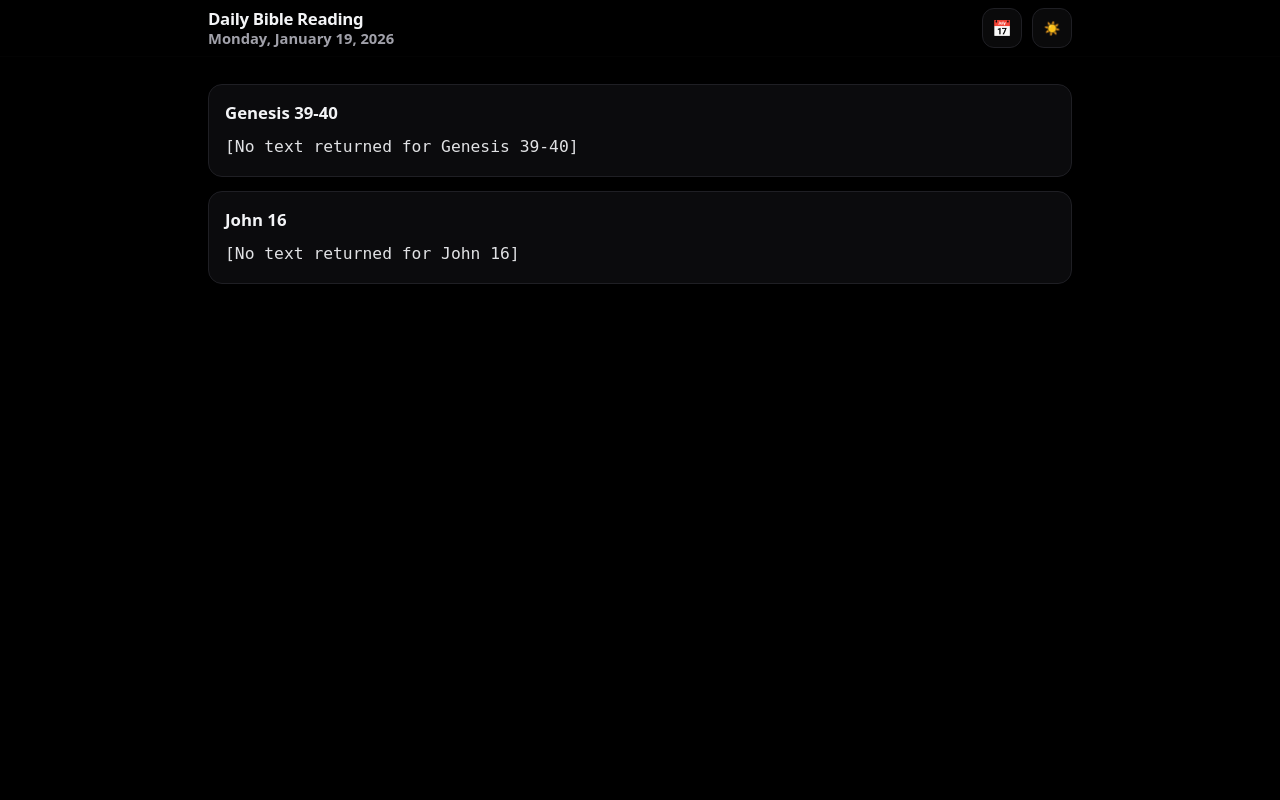
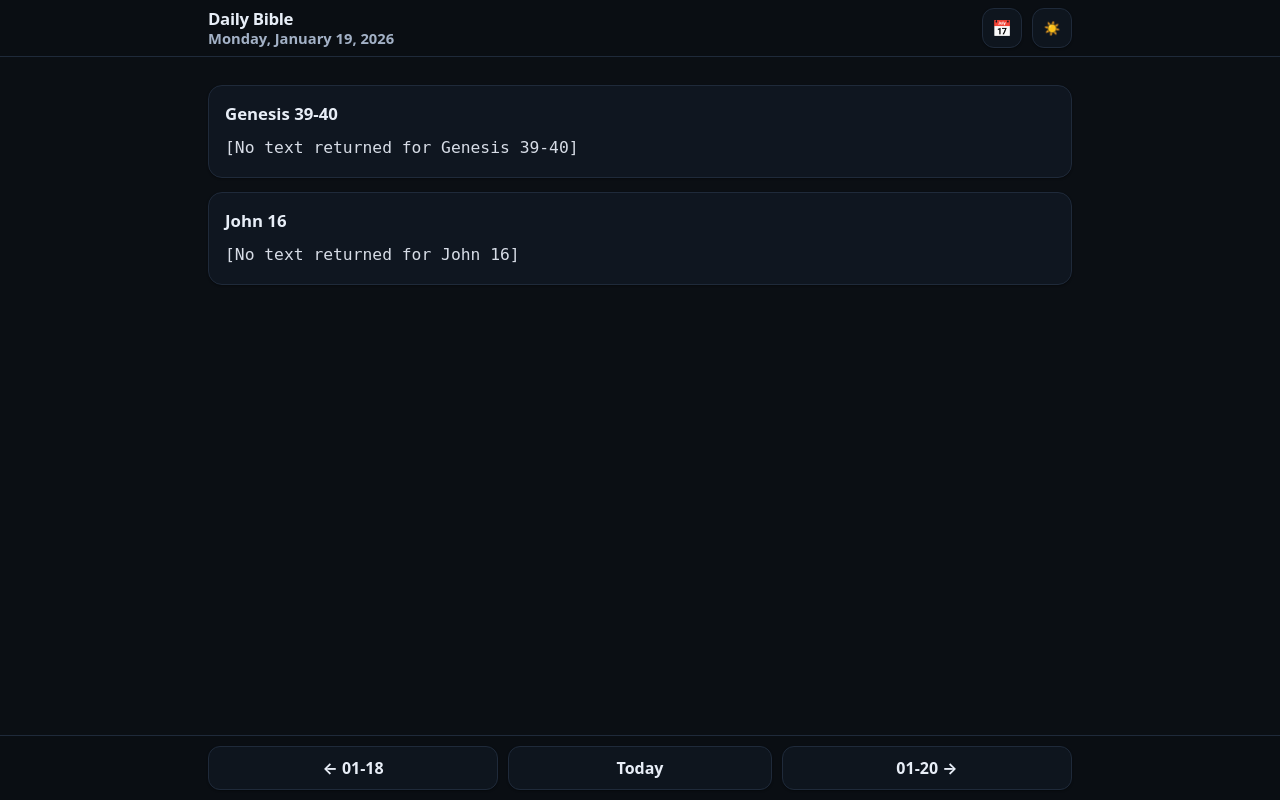
Before and after one commit to SeanSnodgrassPersonal/Daily_Bible_App, a Flask app: page /day/2026-01-19 in a window 1280 px wide. Run offline with Flask 3, Linux system fonts and the light colour scheme; data that the repository does not hold is empty.

Commit message:
Trying this update....

```diff
--- a/app.py
+++ b/app.py
@@ -4,14 +4,12 @@
 import json
 import os
 from dataclasses import dataclass
-from datetime import date, datetime
+from datetime import date, datetime, timedelta
 from pathlib import Path
 from typing import Dict, List, Tuple, Optional
 
-from zoneinfo import ZoneInfo
-
 import requests
-from flask import Flask, render_template, url_for, request, redirect
+from flask import Flask, redirect, render_template, url_for, request
 
 # ----------------------------
 # Config
@@ -173,19 +171,10 @@
 # ----------------------------
 app = Flask(__name__)
 
-# Hardcode "today" to US Central Time (America/Chicago).
-# This avoids off-by-one-day issues when the server runs in UTC.
-CENTRAL_TZ = ZoneInfo("America/Chicago")
-
-
-def central_today() -> date:
-    return datetime.now(CENTRAL_TZ).date()
-
 
 @app.get("/")
 def root():
-    # Always land on Central Time "today".
-    return redirect(url_for("day_view", day=central_today().isoformat()))
+    return redirect(url_for("day_view", day=date.today().isoformat()))
 
 
 @app.get("/day/<day>")
@@ -193,16 +182,24 @@
     try:
         d = datetime.strptime(day, "%Y-%m-%d").date()
     except ValueError:
-        d = central_today()
+        d = date.today()
 
     d = clamp_day(d)
 
-    _, passages = get_passages_for_day(d)
+    plan_day, passages = get_passages_for_day(d)
+
+    prev_day = clamp_day(d - timedelta(days=1))
+    next_day = clamp_day(d + timedelta(days=1))
+    today = clamp_day(date.today())
 
     return render_template(
         "day.html",
         day=d,
+        plan_day=plan_day,
         passages=passages,
+        prev_day=prev_day,
+        next_day=next_day,
+        today=today,
         esv_enabled=bool(os.environ.get(ESV_API_KEY_ENV)),
     )
 
@@ -210,7 +207,7 @@
 @app.get("/calendar")
 def calendar_view():
     ym = request.args.get("ym")
-    today = central_today()
+    today = date.today()
 
     if ym:
         try:
--- a/static/app.css
+++ b/static/app.css
@@ -1,16 +1,15 @@
 /* Shared app styles (mobile-first). Default theme: DARK */
 
-/* Default = DARK (OLED-friendly) */
 :root{
-  --bg:#000000;          /* true black for OLED */
-  --card:#0b0b0d;        /* near-black so cards are visible */
-  --text:#f3f4f6;
-  --muted:#a1a1aa;
-  --border:#1f1f24;
-  --shadow:0 1px 2px rgba(0,0,0,.65);
+  --bg:#0b0f14;
+  --card:#0f1620;
+  --text:#e8eef7;
+  --muted:#a3b1c6;
+  --border:#1f2a3a;
+  --shadow:0 1px 2px rgba(0,0,0,.35);
 
+  --radius: 12px;
   --header-h: 56px;
-  --radius: 12px;
 }
 
 /* Light theme overrides */
@@ -40,8 +39,7 @@
 .container{
   max-width: 900px;
   margin: 0 auto;
-  /* Header is fixed; give content breathing room below it */
-  padding: calc(var(--header-h) + 14px) 18px 14px;
+  padding: 14px 18px;
 }
 
 .btn{
@@ -75,16 +73,14 @@
   margin: 14px 0;
 }
 
+/* Sticky header */
 .app-header{
-  position: fixed;
-  top: 0; left: 0; right: 0;
+  position: sticky;
+  top: 0;
   z-index: 60;
-
-  background: rgba(0, 0, 0, 0.15);
-  -webkit-backdrop-filter: blur(2px) saturate(120%);
-  backdrop-filter: blur(2px) saturate(120%);
-
-  border-bottom: 1px solid rgba(255,255,255,0.01);
+  background: color-mix(in oklab, var(--bg) 88%, transparent);
+  backdrop-filter: blur(10px);
+  border-bottom: 1px solid var(--border);
 }
 
 .header-inner{
@@ -133,6 +129,6 @@
 :target{ scroll-margin-top: calc(var(--header-h) + 12px); }
 
 @media (max-width: 360px){
-  .container{ padding: calc(var(--header-h) + 12px) 14px 12px; }
+  .container{ padding: 12px 14px; }
   .header-inner{ padding: 10px 14px; }
 }
--- a/static/day.css
+++ b/static/day.css
@@ -1,3 +1,13 @@
+:root{
+  --picker-height: 64px;
+  --picker-gap: 12px;
+}
+
+/* Give main content room for the fixed day picker */
+.day-page .container{
+  padding-bottom: calc(var(--picker-height) + var(--picker-gap) + env(safe-area-inset-bottom));
+}
+
 .ref{
   font-weight: 800;
   font-size: 1.05rem;
@@ -12,3 +22,45 @@
   font-size: 1.02rem;
   color: color-mix(in oklab, var(--text) 92%, transparent);
 }
+
+/* Fixed bottom day picker */
+.daypicker-wrap{
+  position: fixed;
+  left: 0;
+  right: 0;
+  bottom: 0;
+  z-index: 50;
+
+  background: color-mix(in oklab, var(--bg) 88%, transparent);
+  backdrop-filter: blur(10px);
+  border-top: 1px solid var(--border);
+  padding-bottom: env(safe-area-inset-bottom);
+}
+
+.daypicker{
+  max-width: 900px;
+  margin: 0 auto;
+  padding: 10px 18px;
+  display: flex;
+  justify-content: space-between;
+  gap: 10px;
+  align-items: center;
+  height: var(--picker-height);
+}
+
+.daypicker .btn{
+  flex: 1;
+  justify-content: center;
+}
+
+.daypicker .btn.today{
+  flex: 0.9;
+  font-weight: 800;
+}
+
+@media (max-width: 360px){
+  .daypicker .btn{
+    padding: 10px 10px;
+    font-size: 0.95rem;
+  }
+}
--- a/templates/base.html
+++ b/templates/base.html
@@ -2,8 +2,18 @@
 <html>
   <head>
     <meta charset="utf-8" />
-    <title>{% block title %}Daily Bible Reading{% endblock %}</title>
+    <title>{% block title %}Daily Bible{% endblock %}</title>
     <meta name="viewport" content="width=device-width, initial-scale=1" />
+
+    <!-- Home Screen / PWA icons -->
+    <link rel="apple-touch-icon" sizes="180x180" href="{{ url_for('static', filename='icons/apple-touch-icon.png') }}" />
+    <link rel="icon" type="image/png" sizes="192x192" href="{{ url_for('static', filename='icons/icon-192.png') }}" />
+    <link rel="manifest" href="{{ url_for('static', filename='manifest.webmanifest') }}" />
+
+    <!-- iOS app-like behavior when added to Home Screen -->
+    <meta name="theme-color" content="#000000" />
+    <meta name="apple-mobile-web-app-capable" content="yes" />
+    <meta name="apple-mobile-web-app-status-bar-style" content="black-translucent" />
     <link rel="stylesheet" href="{{ url_for('static', filename='app.css') }}" />
     {% block head %}{% endblock %}
   </head>
@@ -12,7 +22,7 @@
     <header class="app-header">
       <div class="header-inner">
         <div class="brand">
-          <a href="{{ url_for('root') }}">Daily Bible Reading</a>
+          <a href="{{ url_for('day_view', day=today.isoformat()) }}">Daily Bible</a>
           {% block header_subtitle %}{% endblock %}
         </div>
 
--- a/templates/calendar.html
+++ b/templates/calendar.html
@@ -13,7 +13,7 @@
 {% block header_actions %}
   <a class="btn icon-btn" href="{{ url_for('calendar_view', ym=prev_month.strftime('%Y-%m')) }}" aria-label="Previous month">←</a>
   <a class="btn icon-btn" href="{{ url_for('calendar_view', ym=next_month.strftime('%Y-%m')) }}" aria-label="Next month">→</a>
-  <a class="btn icon-btn" href="{{ url_for('root') }}" aria-label="Today’s readings">📖</a>
+  <a class="btn icon-btn" href="{{ url_for('day_view', day=today.isoformat()) }}" aria-label="Today’s readings">📖</a>
 {% endblock %}
 
 {% block content %}
--- a/templates/day.html
+++ b/templates/day.html
@@ -1,6 +1,6 @@
 {% extends "base.html" %}
 
-{% block title %}Daily Bible Reading{% endblock %}
+{% block title %}Daily Bible{% endblock %}
 
 {% block head %}
   <link rel="stylesheet" href="{{ url_for('static', filename='day.css') }}" />
@@ -8,6 +8,8 @@
 
 {% block body_attrs %}
   class="day-page"
+  data-prev-url="{{ url_for('day_view', day=prev_day.isoformat()) }}"
+  data-next-url="{{ url_for('day_view', day=next_day.isoformat()) }}"
 {% endblock %}
 
 {% block header_subtitle %}
@@ -25,4 +27,17 @@
       <pre>{{ p.text }}</pre>
     </div>
   {% endfor %}
+
+  <!-- Sticky / fixed bottom day picker -->
+  <div class="daypicker-wrap" aria-label="Day navigation">
+    <div class="daypicker">
+      <a class="btn" href="{{ url_for('day_view', day=prev_day.isoformat()) }}">← {{ prev_day.strftime('%m-%d') }}</a>
+      <a class="btn today" href="{{ url_for('day_view', day=today.isoformat()) }}">Today</a>
+      <a class="btn" href="{{ url_for('day_view', day=next_day.isoformat()) }}">{{ next_day.strftime('%m-%d') }} →</a>
+    </div>
+  </div>
 {% endblock %}
+
+{% block scripts %}
+  <script src="{{ url_for('static', filename='app.js') }}"></script>
+{% endblock %}
```
Also changed, not shown: static/app.js (added, +38 -0 lines), static/icons/apple-touch-icon.png (added), static/icons/icon-192.png (added), static/icons/icon-512.png (added), static/manifest.webmanifest (added), 1 other file.
